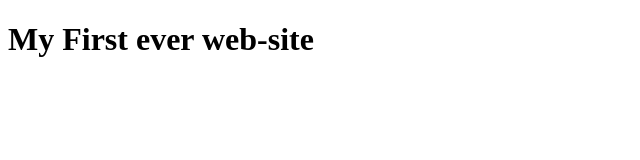
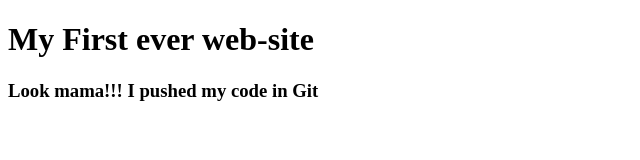
Before and after one commit to MDIbrahim-81/myFirstWebsite, a plain HTML site: page index.html in a window 1280 px wide. Shown: the whole page, without its empty margins (0-640 px from the left). Drawn offline with Linux system fonts and the light colour scheme.

Commit message:
learn github

```diff
--- a/index.html
+++ b/index.html
@@ -6,7 +6,8 @@
     <meta name="viewport" content="width=device-width, initial-scale=1.0">
     <title>Document</title>
 </head>
-<h1>My First ever web-site</h1>
+    <h1>My First ever web-site</h1>
+    <h3>Look mama!!! I pushed my code in Git</h3>
 <body>
 
 </body>
```
